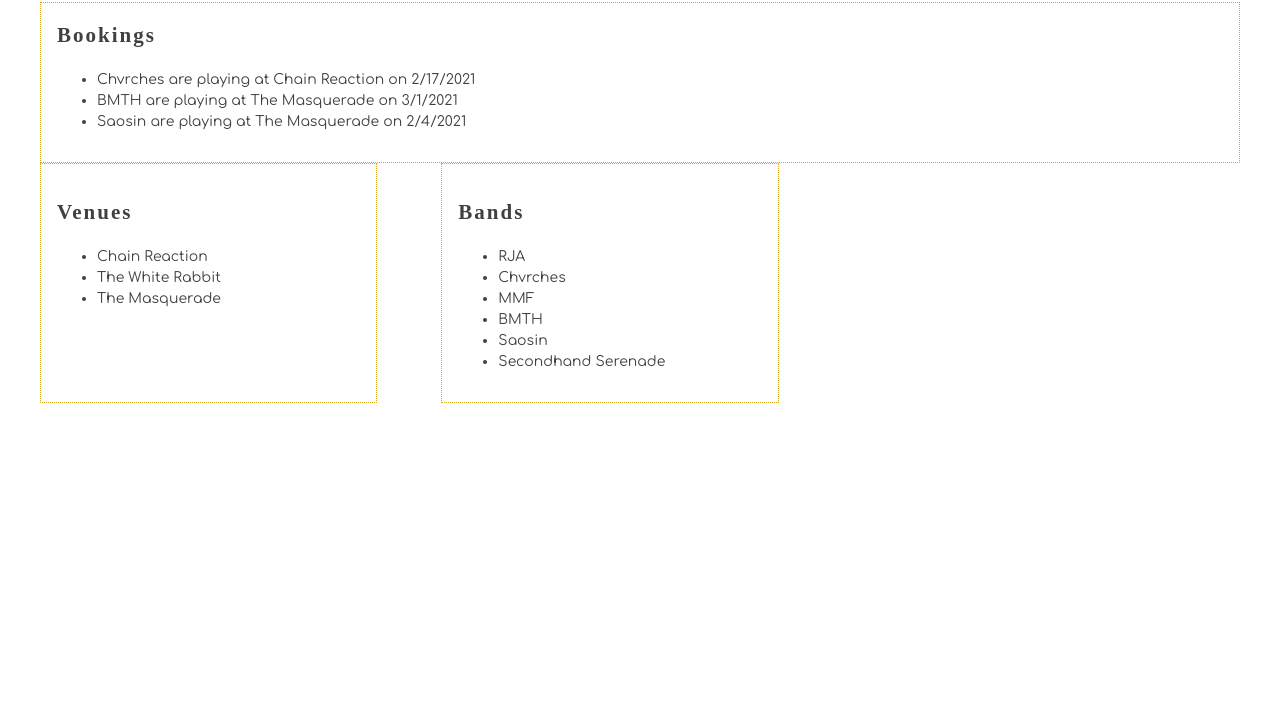
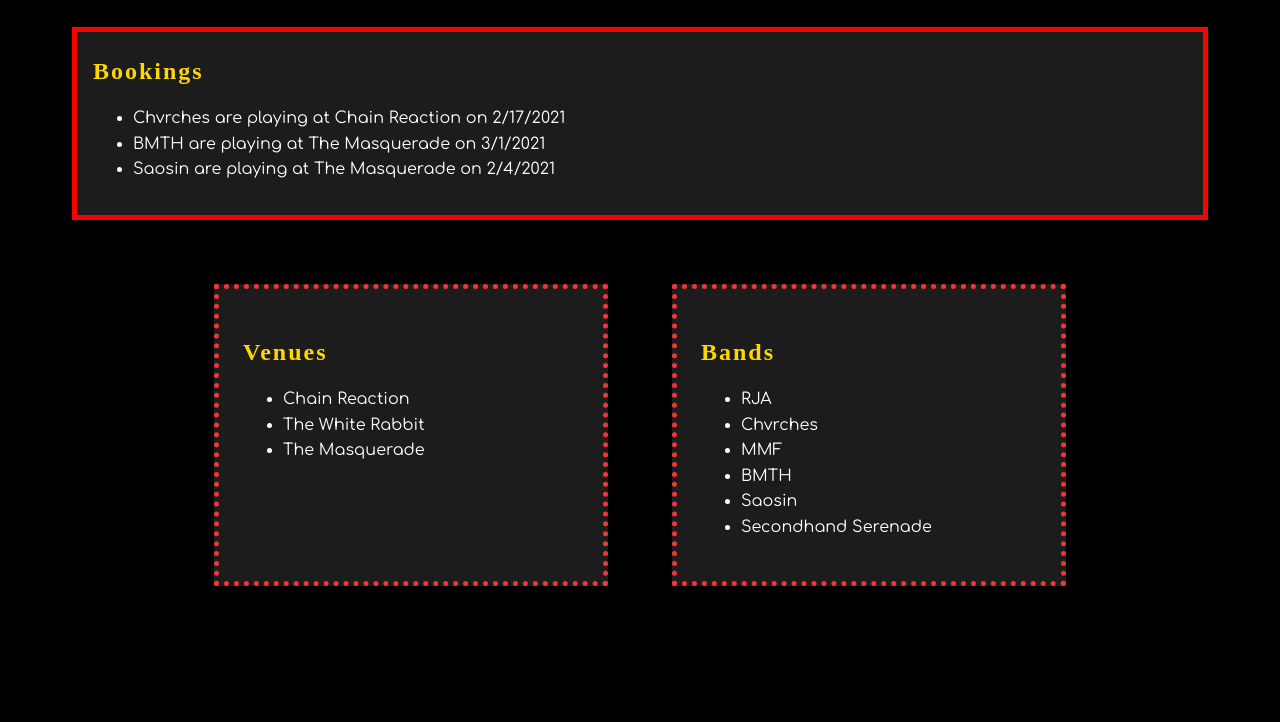
Before and after one commit to fwee1996/tour-some-sugar-on-me, a plain HTML site: page index.html in a window 1280 px wide. Shown: the part 78-800 px from the top of the page. Drawn offline with Linux system fonts and the light colour scheme; a web font is replaced by a local one.

Commit message:
css changes

```diff
--- a/styles/details.css
+++ b/styles/details.css
@@ -1,4 +1,4 @@
-.details{
+/* .details{
     display:flex;
     flex-direction: row;
 }
@@ -12,9 +12,56 @@
 
 .currentBooking{
     justify-content: center;
-    flex-basis: 24%;
+    flex-basis: 50%;
     margin: 0 2rem;
     padding-bottom: 1rem;
     padding-left: 1rem;
     border: 1px dotted goldenrod;
-}
+} */
+
+
+
+
+
+
+
+
+.details {
+    display: flex;
+    flex-wrap: wrap;
+    justify-content: center;
+  }
+
+  .detail--column {
+    flex-basis: calc(33.33% - 4rem);
+    margin: 2rem;
+    border: 5px dotted #f63434;
+    padding: 1.5rem;
+    background-color: #1c1c1c;
+    color: #fff;
+  }
+
+  .detail--column h2 {
+    font-family: "Patua One", serif;
+    color: #ffd700;
+    font-size: 1.5rem;
+    margin-bottom: 1rem;
+  }
+
+  .currentBooking {
+    justify-content: center;
+    flex-basis: 100%;
+    margin: 2rem;
+    padding-bottom: 1rem;
+    padding-left: 1rem;
+    border: 5px solid #f50404;
+    background-color: #1c1c1c;
+    color: #fff;
+  }
+
+  .currentBooking h2 {
+    font-family: "Patua One", serif;
+    color: #ffd700;
+    font-size: 1.5rem;
+    margin-bottom: 1rem;
+  }
--- a/styles/main.css
+++ b/styles/main.css
@@ -3,7 +3,7 @@
 
 /*Typography
 --------------------------------------------------------------*/
-body,
+/* body,
 button,
 input,
 select,
@@ -17,4 +17,39 @@
 h1,h2,h3,h4,h5,h6 {
   font-family: "Patua One", serif;
   letter-spacing: 2px;
+} */
+
+
+
+
+
+
+
+
+body,
+button,
+input,
+select,
+textarea {
+  color: #fff;
+  font-family: "Comfortaa", Arial, sans-serif;
+  font-size: 16px;
+  line-height: 1.6;
 }
+
+h1,
+h2 {
+  font-family: "Patua One", serif;
+  letter-spacing: 2px;
+  color: #ffd700;
+}
+
+/* Additional Styling */
+body {
+  background-color: #000;
+}
+
+#container {
+  max-width: 1200px;
+  margin: 0 auto;
+}
```
